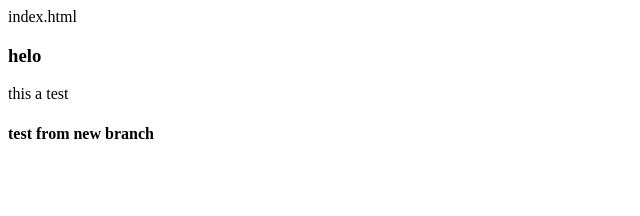
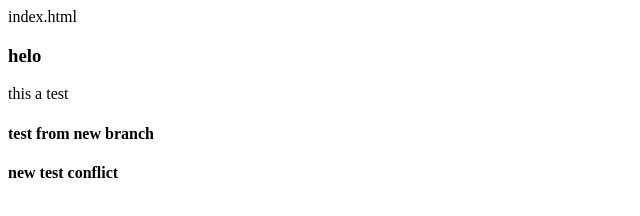
Before and after one commit to dhomsa12/project-one, a plain HTML site: page index.html in a window 1280 px wide. Shown: the whole page, without its empty margins (0-640 px from the left). Drawn offline with Linux system fonts and the light colour scheme.

Commit message:
new test

```diff
--- a/index.html
+++ b/index.html
@@ -8,5 +8,7 @@
 <h3>helo</h3>
 <p>this a test</p>
 <h4>test from new branch</h4>
+
+<h4>new test conflict</h4>
 </body>
 </html>
```
